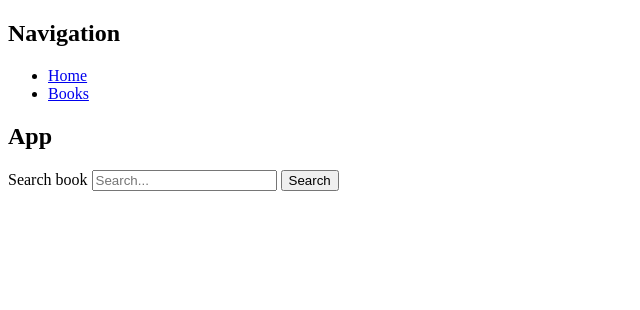
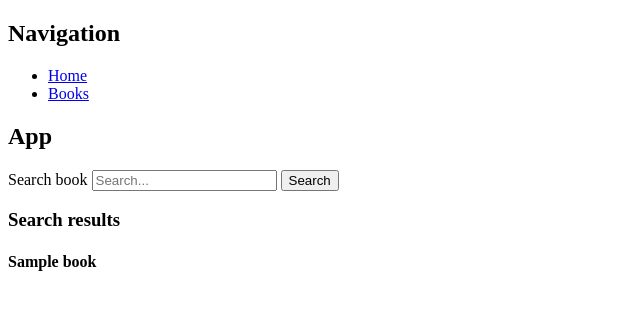
Before and after one commit to UniSoloGr/miniprojekti, a Flask app: template src/templates/index.html in a window 1280 px wide. Shown: the top 310 px of the page, without its empty margins (0-640 px from the left). Run offline with Flask 3, Linux system fonts and the light colour scheme; the template is opened without the code that fills it: most values are stand-ins (such as "Sample title", 1, 10 or a date in 2020).

Commit message:
add a list of search results to templates

```diff
--- a/src/templates/index.html
+++ b/src/templates/index.html
@@ -17,4 +17,16 @@ block body %}
   <button type="submit">Search</button>
 </form>
 
+{% if books %}
+    <h3>Search results</h3>
+
+    {% for book in books %}
+        <div>
+            <h4>{{ book.title }}</h4>
+        </div>
+    {% endfor %}
+{% elif search_name %}
+    <p>No books found.</p>
+{% endif %}
+
 {% endblock %}
```
